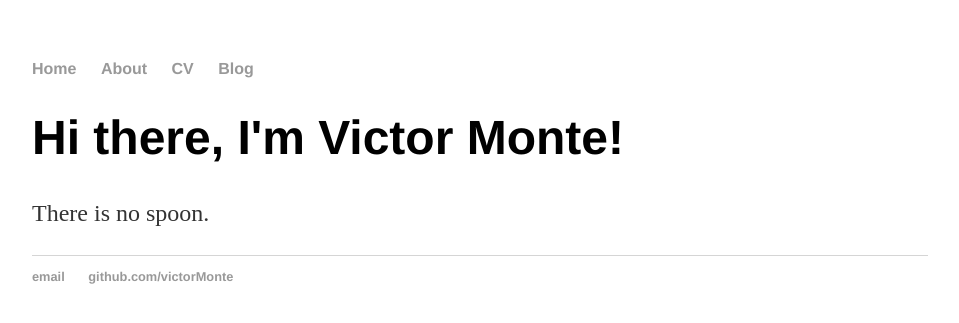
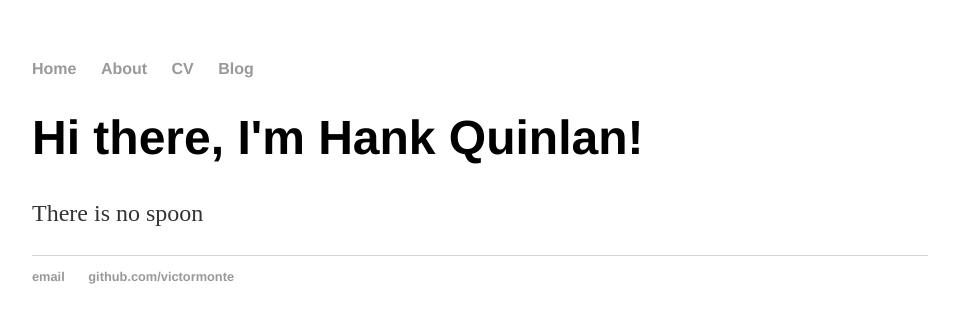
Before and after one commit to VictorMonte-zz/victormonte.github.io, a Jekyll site: the page built from index.html, in a window 1280 px wide. Shown: the top 323 px of the page, without its empty margins (160-1119 px from the left). Built offline with Jekyll 4.4.1, drawn with Linux system fonts in a browser that asks for light colours.

Commit message:
Update index.html

```diff
--- a/index.html
+++ b/index.html
@@ -1,29 +1,8 @@
-<!DOCTYPE html>
-<html>
-	<head>
-		<title>Victor Monte, Developer</title>
-		<link rel="stylesheet" type="text/css" href="/css/main.css">
-	</head>
-	<body>
-		<nav>
-    		<ul>
-        		<li><a href="/">Home</a></li>
-	        	<li><a href="/about">About</a></li>
-        		<li><a href="/cv">CV</a></li>
-        		<li><a href="/blog">Blog</a></li>
-    		</ul>
-		</nav>
-		<div class="container">
-    		<div class="blurb">
-        		<h1>Hi there, I'm Victor Monte!</h1>
-				<p>There is no spoon.</p>
-    		</div><!-- /.blurb -->
-		</div><!-- /.container -->
-		<footer>
-    		<ul>
-        		<li><a href="mailto:victorbcm@hotmail.com">email</a></li>
-        		<li><a href="https://github.com/victorMonte">github.com/victorMonte</a></li>
-			</ul>
-		</footer>
-	</body>
-</html>
+---
+layout: default
+title: Victor Monte
+---
+<div class="blurb">
+	<h1>Hi there, I'm Hank Quinlan!</h1>
+	<p>There is no spoon</p>
+</div><!-- /.blurb -->
```
